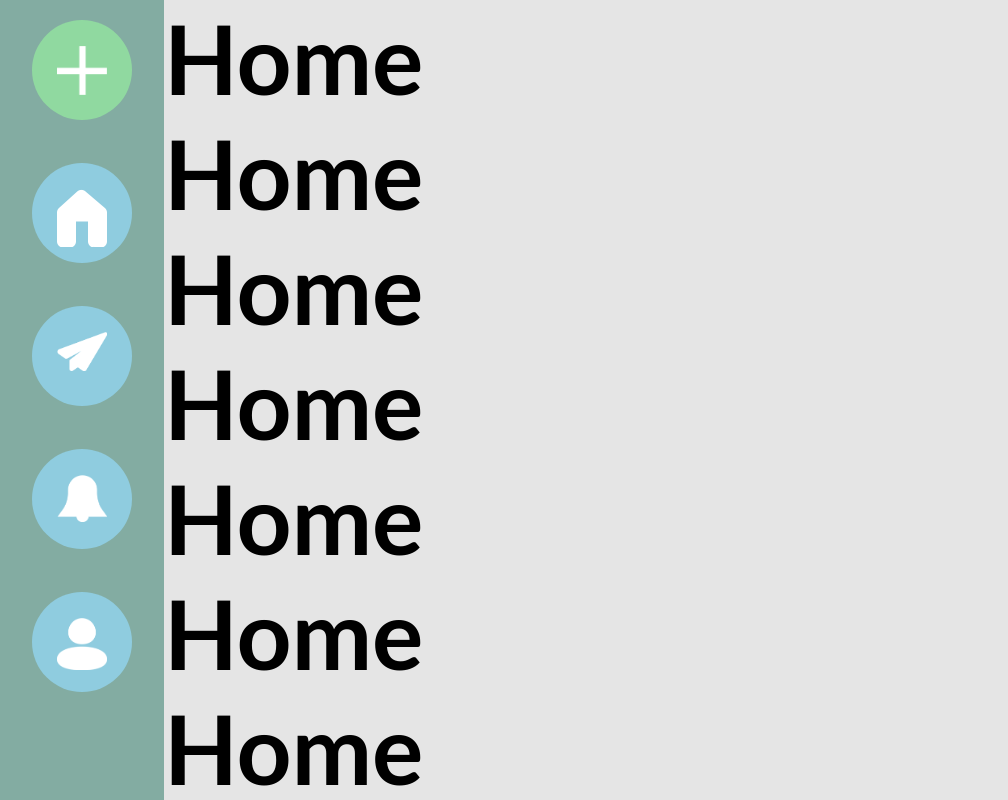
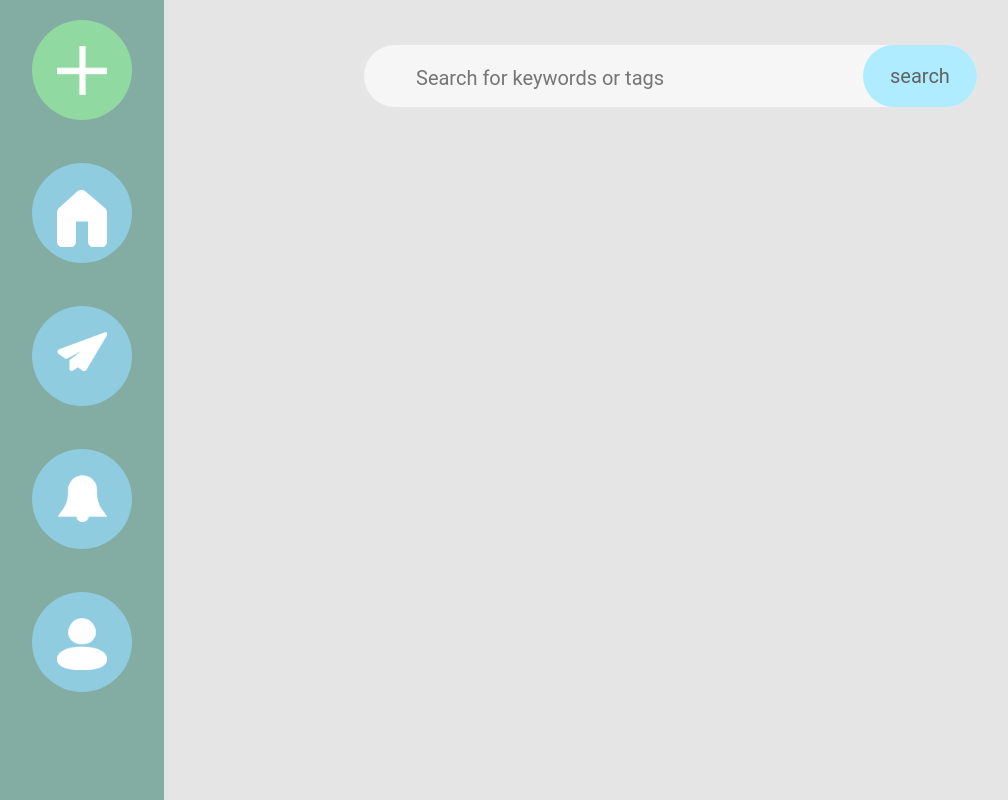
Before and after one commit to sherrygao821/CSCI201_Project_Float, a React (Create React App) app: page / in a window 1280 px wide. Shown: the whole page, without its empty margins (1-1009 px from the left). Built offline with nearby package versions, Linux system fonts and the light colour scheme; grey boxes are pictures that could not be loaded.

Commit message:
add searchbar

```diff
--- a/src/App.js
+++ b/src/App.js
@@ -1,6 +1,5 @@
 import React from 'react';
 import './App.css';
-import SearchBar from './components/SearchBar';
 import Navbar from './components/Navbar';
 import {BrowserRouter as Router, Route, Switch} from 'react-router-dom';
 import Home from './pages/Home';
--- a/src/components/SearchBar.css
+++ b/src/components/SearchBar.css
@@ -15,14 +15,13 @@
   padding-right: 24px;
 }
 .searchBar .mid {
-  height: 20px;
+  height: 45px;
   width: 467px;
   padding-top: 20px;
   font-family: Roboto;
   font-style: normal;
   font-weight: normal;
   font-size: 20px;
-  line-height: 23px;
   color: #626262;
   background: #f6f6f6;
   border: none;
--- a/src/components/SearchBar.js
+++ b/src/components/SearchBar.js
@@ -24,7 +24,7 @@ class SearchBar extends Component {
   render() {
     return (
       <div className="searchBar">
-        <img className="left" src="../../icons/search.png" alt="" />
+        <img className="left" src={require('./icons/search.png')} alt="" />
         <input
           className="mid"
           onChange={(e) => this.bindChange(e)}
--- a/src/pages/Home.js
+++ b/src/pages/Home.js
@@ -1,30 +1,11 @@
 import React from 'react';
+import SearchBar from '../components/SearchBar';
 
 function Home() {
   return (
 
     <div className='home' >
-        <h1>Home</h1>
-        <h1>Home</h1>
-        <h1>Home</h1>
-        <h1>Home</h1>
-        <h1>Home</h1>
-        <h1>Home</h1>
-        <h1>Home</h1>
-        <h1>Home</h1>
-        <h1>Home</h1>
-        <h1>Home</h1>
-        <h1>Home</h1>
-        <h1>Home</h1>
-        <h1>Home</h1>
-        <h1>Home</h1>
-        <h1>Home</h1>
-        <h1>Home</h1>
-        <h1>Home</h1>
-        <h1>Home</h1>
-        <h1>Home</h1>
-        <h1>Home</h1>
-
+        <SearchBar></SearchBar>
     </div>
   );
 }
```
Also changed, not shown: src/components/icons/search.png (renamed from public/icons/search.png).
